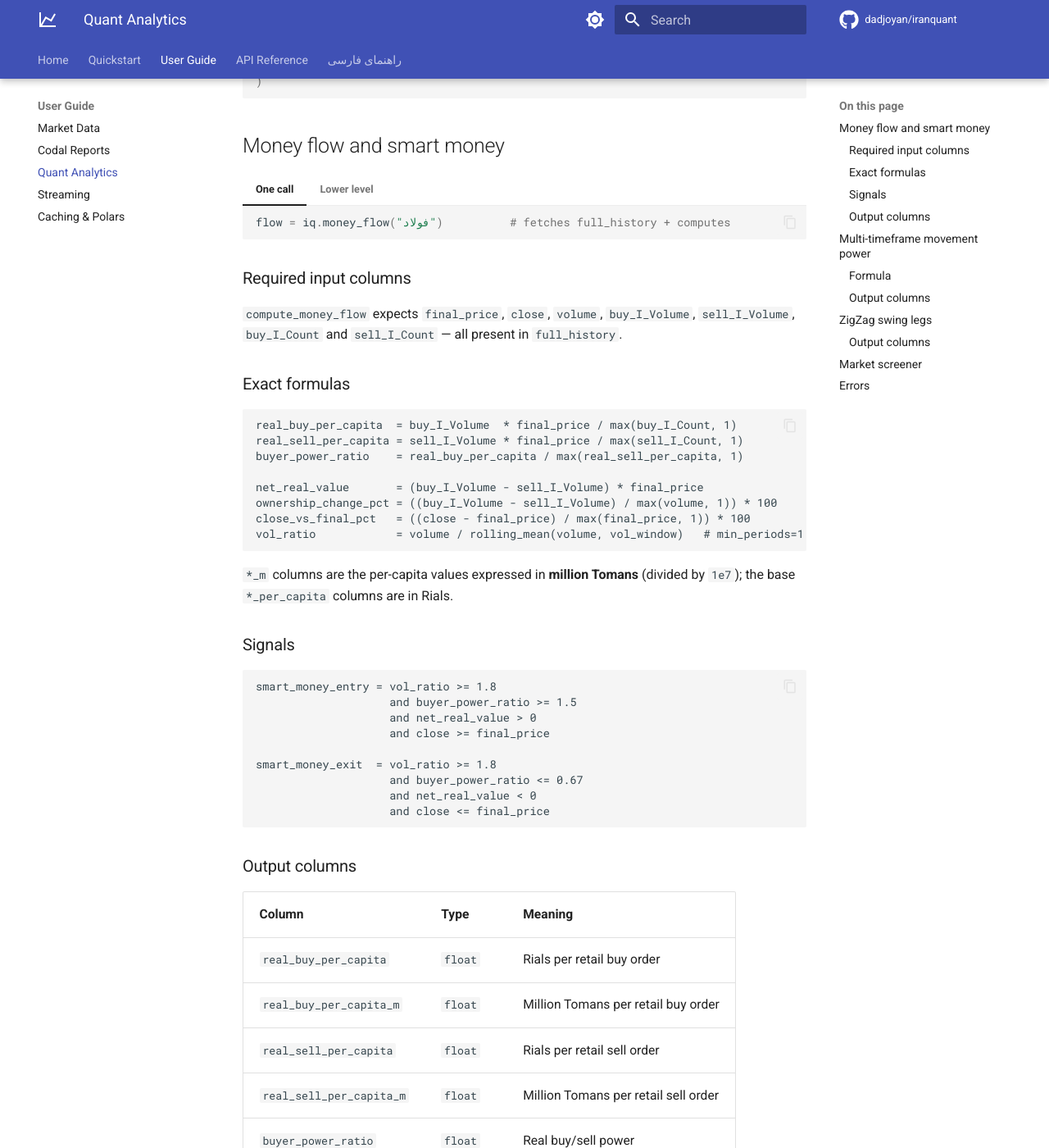
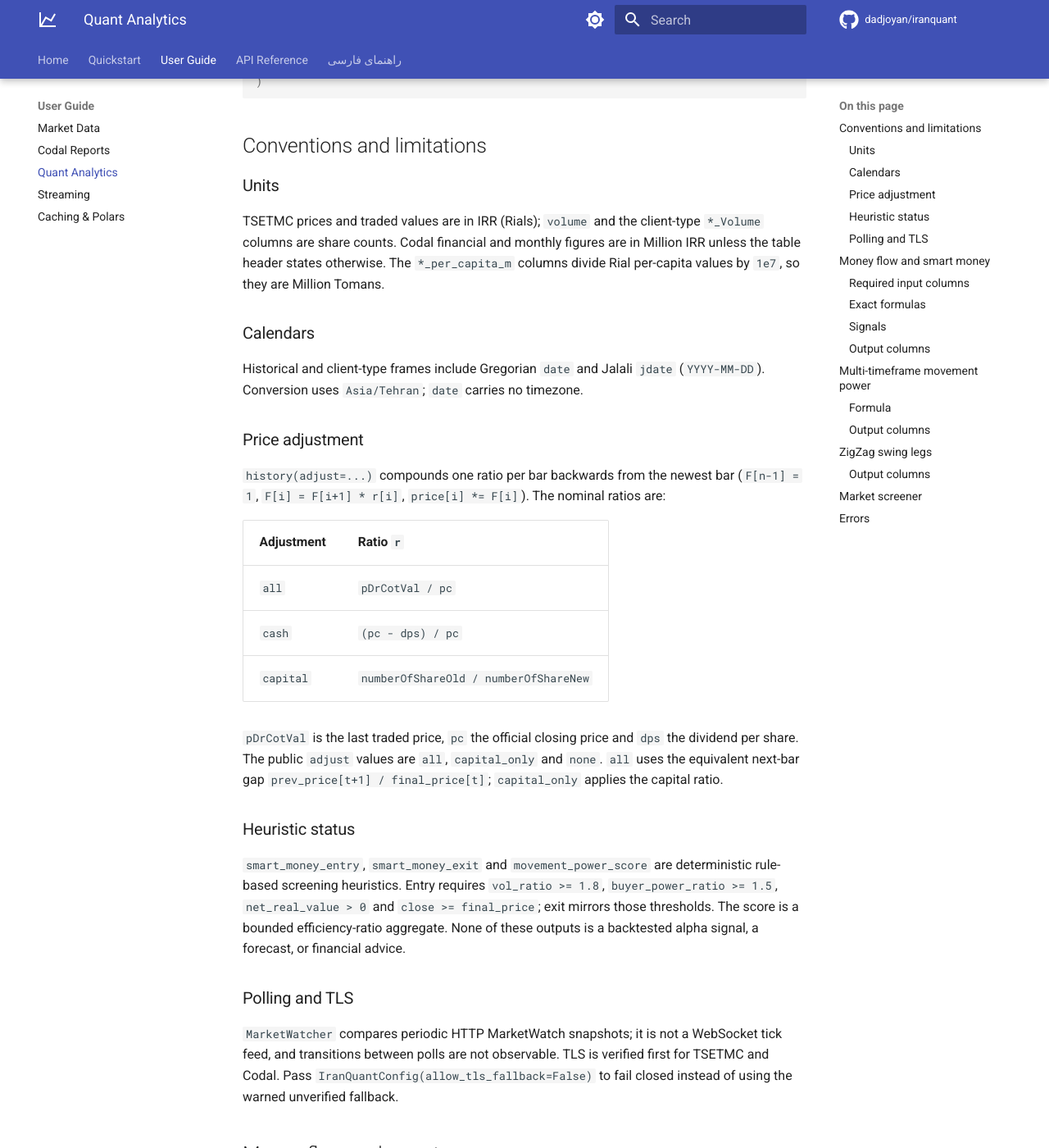
Before and after one commit to dadjoyan/iranquant, an MkDocs documentation site: the page built from docs/guide/quant.md, in a window 1280 px wide and 1400 px high, scrolled down 329 px. Shown: the whole window at 82% size. Built offline with MkDocs 1.6.1 and Material for MkDocs 9.7.7, drawn with Linux system fonts in a browser that asks for light colours; comment, search, counter and statistics services are not loaded.

Commit message:
docs: document data units, adjustment formulas, and indicator conventions

````diff
--- a/docs/guide/quant.md
+++ b/docs/guide/quant.md
@@ -12,6 +12,50 @@ from iranquant import (
     MarketScreener,
 )
 ```
+
+## Conventions and limitations
+
+### Units
+
+TSETMC prices and traded values are in IRR (Rials); `volume` and the client-type `*_Volume` columns are share counts. Codal financial and monthly figures are in Million IRR unless the table header states otherwise. The `*_per_capita_m` columns divide Rial per-capita values by `1e7`, so they are Million Tomans.
+
+### Calendars
+
+Historical and client-type frames include Gregorian `date` and Jalali `jdate` (`YYYY-MM-DD`). Conversion uses `Asia/Tehran`; `date` carries no timezone.
+
+### Price adjustment
+
+`history(adjust=...)` compounds one ratio per bar backwards from the newest
+bar (`F[n-1] = 1`, `F[i] = F[i+1] * r[i]`, `price[i] *= F[i]`). The nominal
+ratios are:
+
+| Adjustment | Ratio `r` |
+| --- | --- |
+| `all` | `pDrCotVal / pc` |
+| `cash` | `(pc - dps) / pc` |
+| `capital` | `numberOfShareOld / numberOfShareNew` |
+
+`pDrCotVal` is the last traded price, `pc` the official closing price and `dps`
+the dividend per share. The public `adjust` values are `all`, `capital_only`
+and `none`. `all` uses the equivalent next-bar gap
+`prev_price[t+1] / final_price[t]`; `capital_only` applies the capital ratio.
+
+### Heuristic status
+
+`smart_money_entry`, `smart_money_exit` and `movement_power_score` are
+deterministic rule-based screening heuristics. Entry requires
+`vol_ratio >= 1.8`, `buyer_power_ratio >= 1.5`, `net_real_value > 0` and
+`close >= final_price`; exit mirrors those thresholds. The score is a bounded
+efficiency-ratio aggregate. None of these outputs is a backtested alpha signal,
+a forecast, or financial advice.
+
+### Polling and TLS
+
+`MarketWatcher` compares periodic HTTP MarketWatch snapshots; it is not a
+WebSocket tick feed, and transitions between polls are not observable. TLS is
+verified first for TSETMC and Codal. Pass
+`IranQuantConfig(allow_tls_fallback=False)` to fail closed instead of using the
+warned unverified fallback.
 
 ## Money flow and smart money
 
````
Also changed, not shown: README.md (+58 -5 lines), docs/fa/index.md (+6 -6 lines), docs/index.md (+10 -1 lines), docs/quickstart.md (+5 -6 lines), 1 other file.
